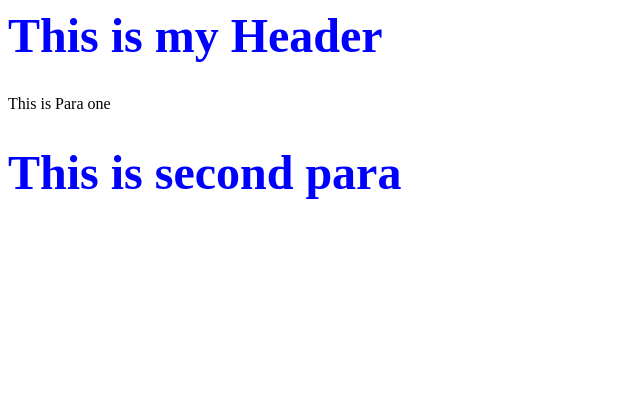
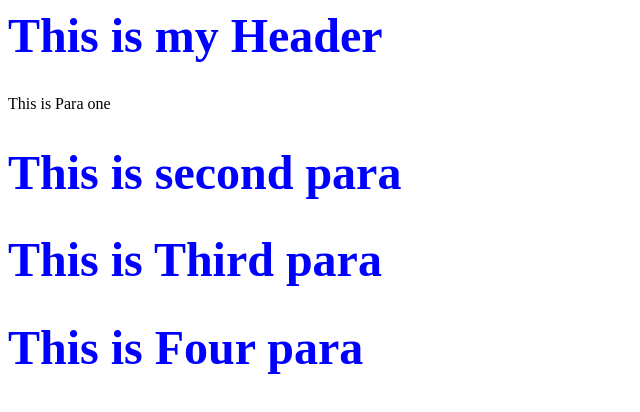
Before and after one commit to mayu0112/SshRemoteRepo, a plain HTML site: page index.html in a window 1280 px wide. Shown: the whole page, without its empty margins (0-640 px from the left). Drawn offline with Linux system fonts and the light colour scheme.

Commit message:
Added 3 and 4 para

```diff
--- a/index.html
+++ b/index.html
@@ -8,6 +8,8 @@
 			<H1> This is my Header </H1>
 			<P> This is Para one </P>
 			<H1> This is second para </H1>
+			<H1> This is Third para </H1>
+			<H1> This is Four para </H1>
 		</BODY>
 	</HEAD>
 </HTML>
```
